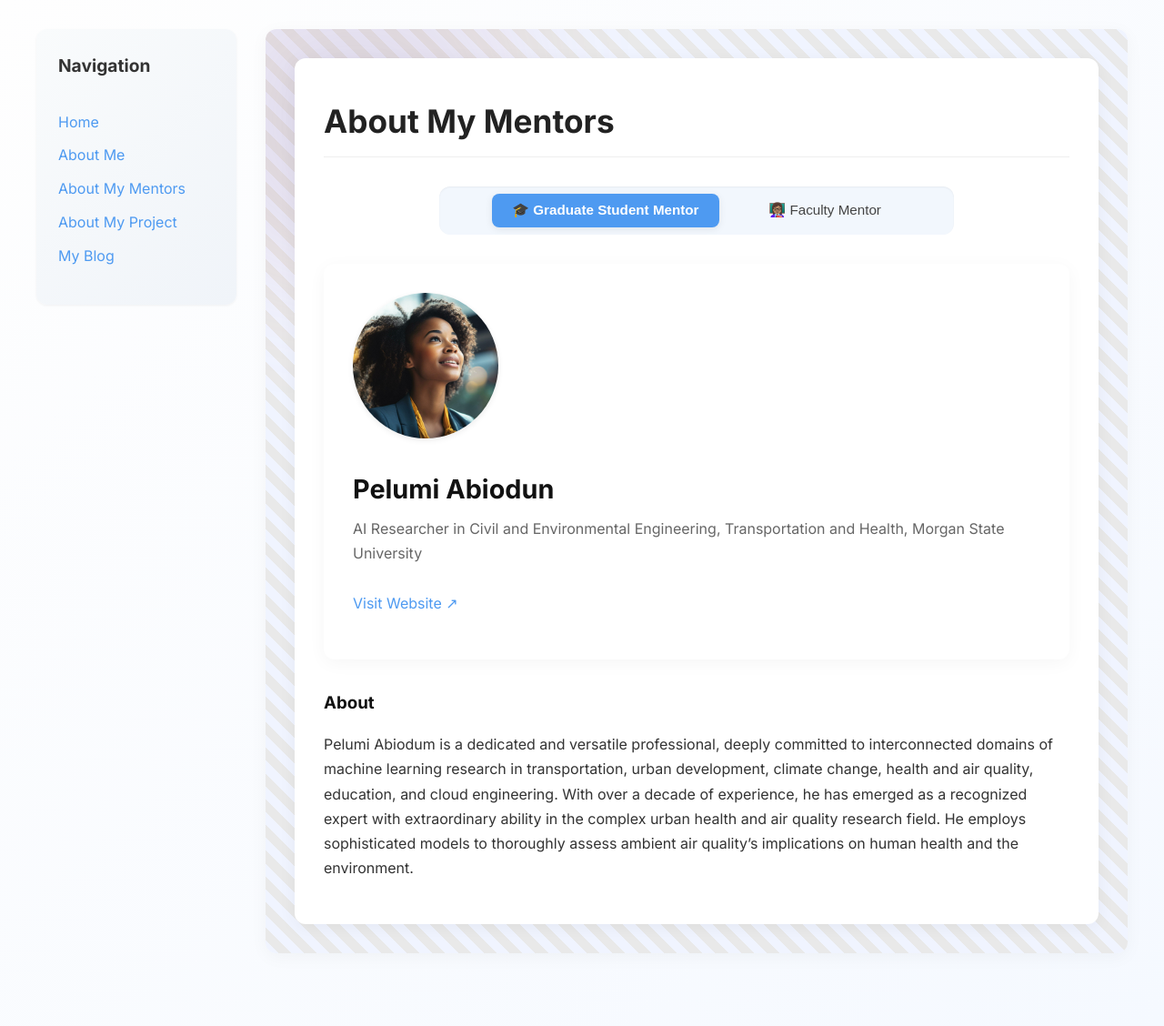
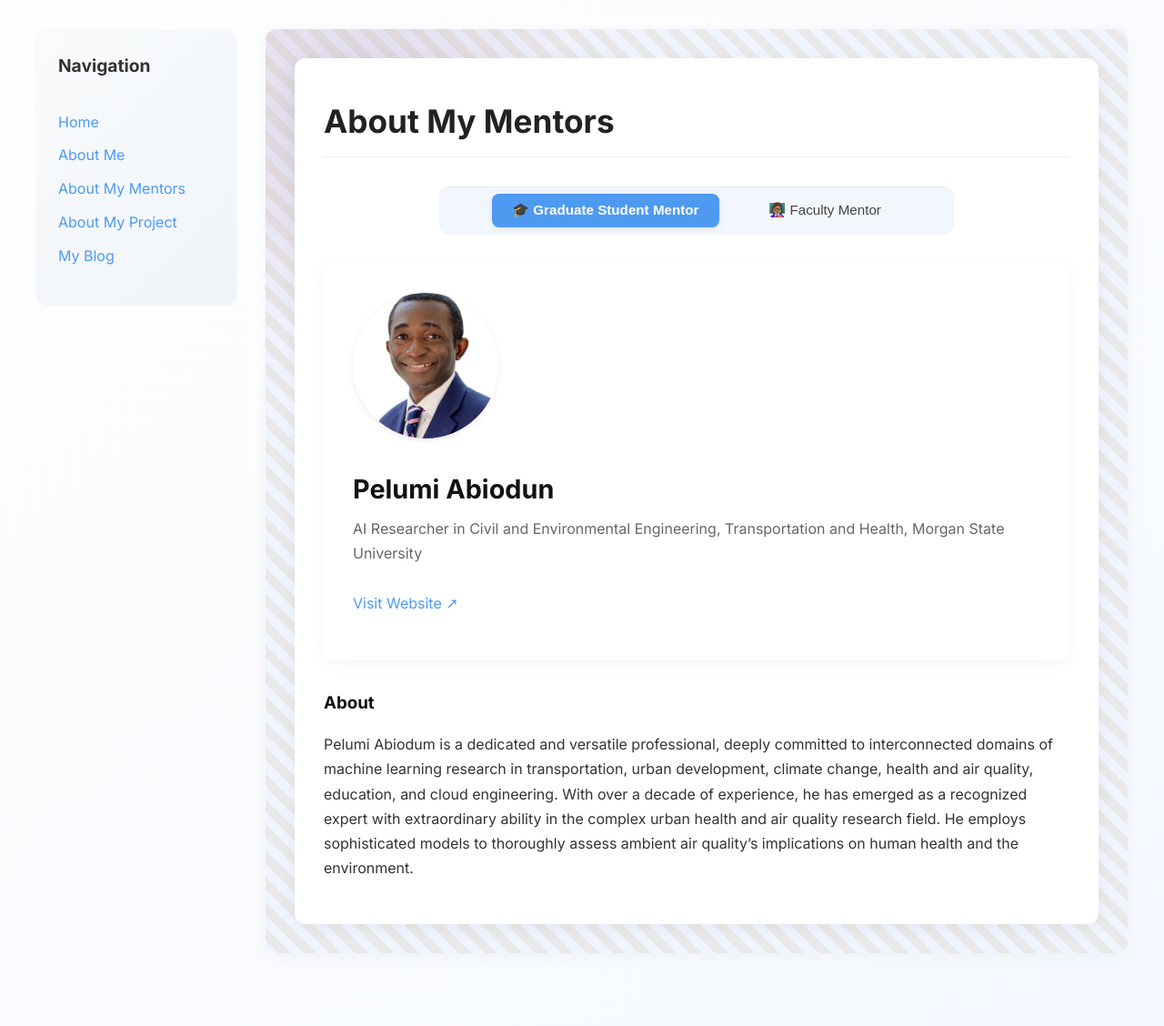
Before and after one commit to toxhi/toxhi.github.io, a Jekyll site: the page built from pages/about-my-mentor.md, in a window 1280 px wide. Shown: the whole page at 91% size. Built offline with Jekyll 4.4.1, drawn with Linux system fonts in a browser that asks for light colours.

Commit message:
Update about-my-mentor.md

```diff
--- a/pages/about-my-mentor.md
+++ b/pages/about-my-mentor.md
@@ -6,7 +6,7 @@
 graduate_mentor:
   name: Pelumi Abiodun
   title: AI Researcher in Civil and Environmental Engineering, Transportation and Health, Morgan State University
-  image: /assets/images/graduate-student-mentor.jpg
+  image: /assets/images/Owolabi_CE.jpg
   website: https://linkedin.com/in/abiodunpo/
   bio: |
     Pelumi Abiodum is a dedicated and versatile professional, deeply committed to interconnected domains of machine learning research in transportation, urban development, climate change, health and air quality, education, and cloud engineering. With over a decade of experience, he has emerged as a recognized expert with extraordinary ability in the complex urban health and air quality research field. He employs sophisticated models to thoroughly assess ambient air quality's implications on human health and the environment.
```
Also changed, not shown: other parts of pages/about-my-mentor.md (+1 -1 lines).
